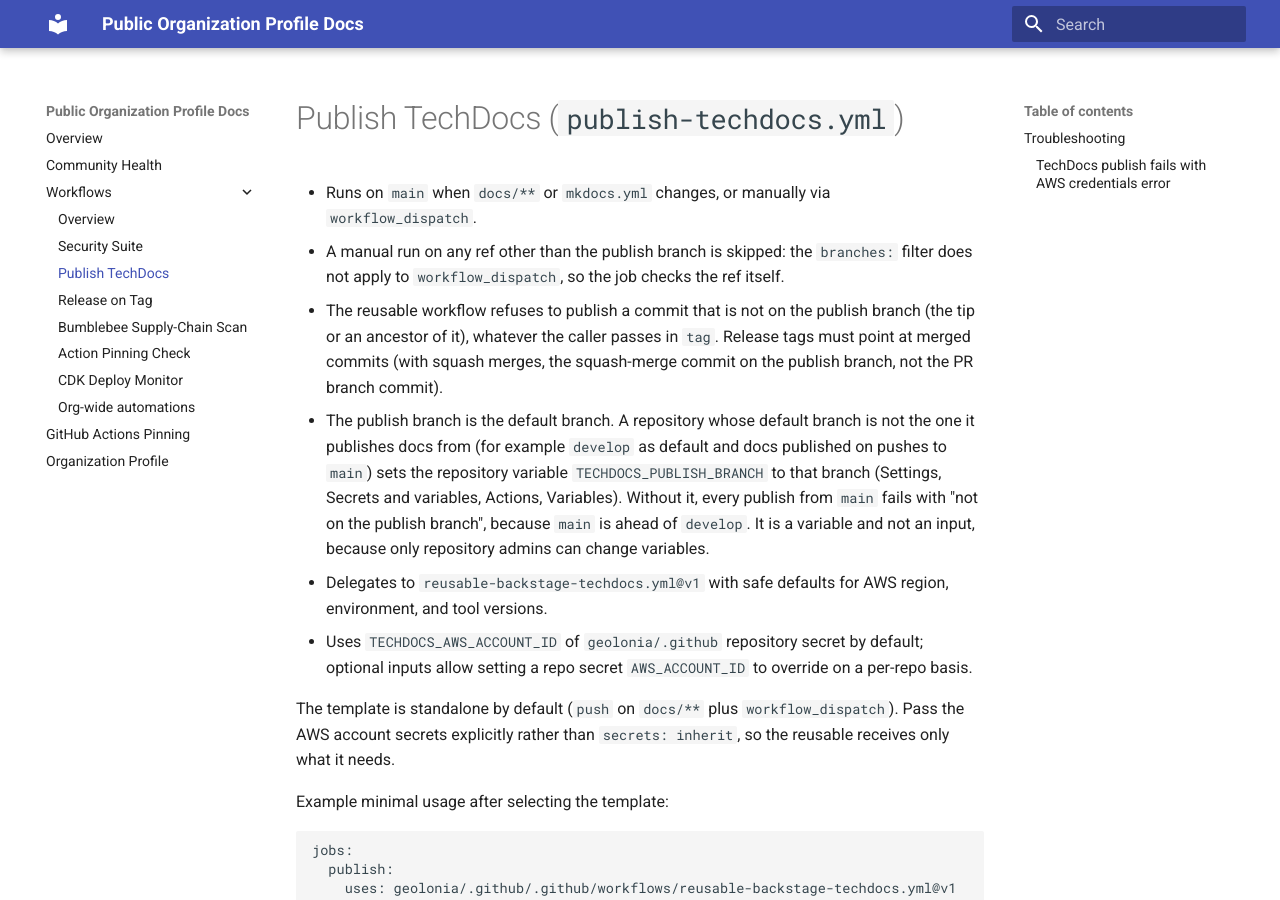
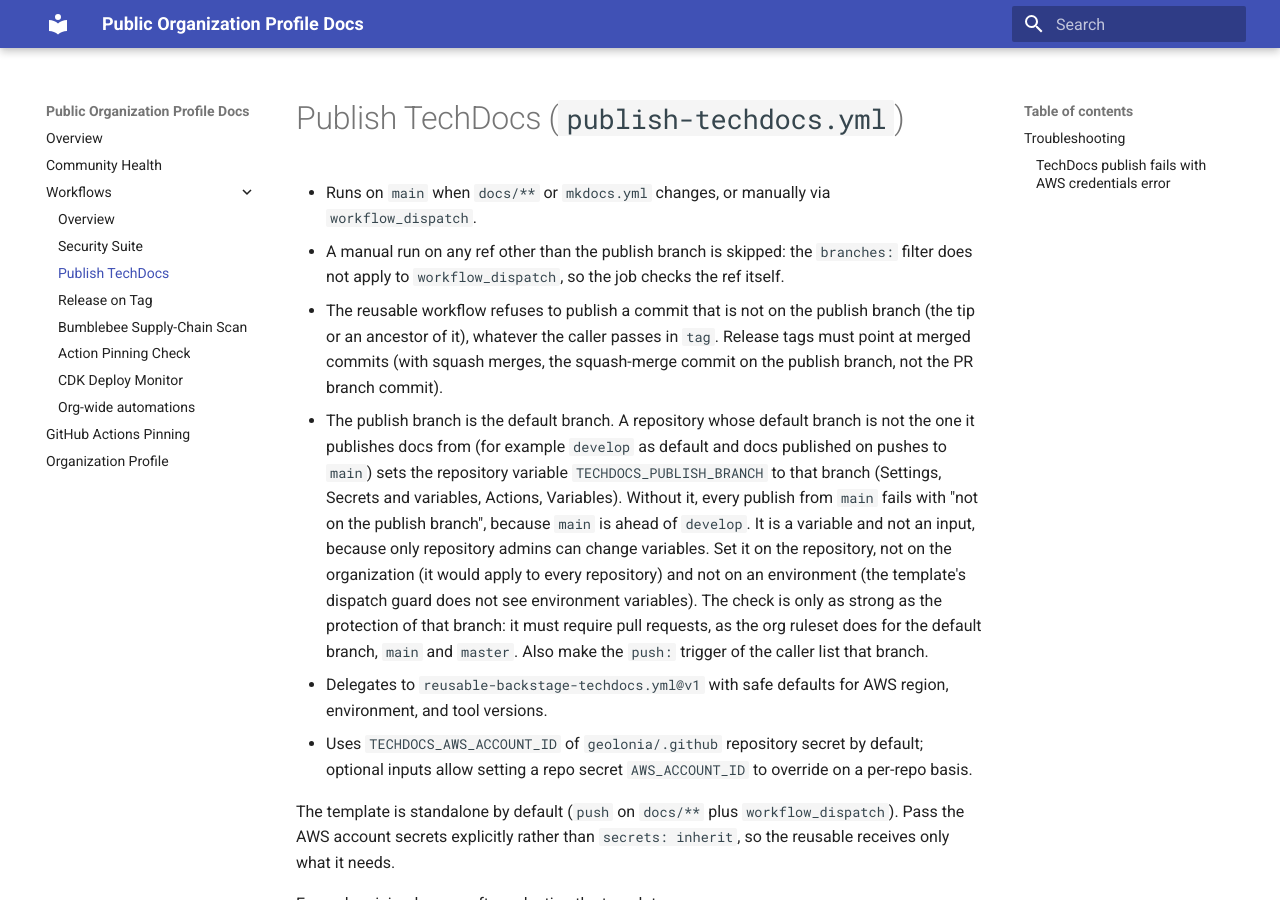
Before and after one commit to geolonia/.github, an MkDocs documentation site: the page built from docs/workflows/publish-techdocs.md, in a window 1280 px wide and 900 px high. Built offline with MkDocs 1.6.1 and Material for MkDocs 9.7.7, drawn with Linux system fonts in a browser that asks for light colours.

```diff
--- a/docs/workflows/publish-techdocs.md
+++ b/docs/workflows/publish-techdocs.md
@@ -15,7 +15,12 @@
   Actions, Variables). Without it, every publish from `main` fails with
   "not on the publish branch", because `main` is ahead of `develop`. It is a
   variable and not an input, because only repository admins can change
-  variables.
+  variables. Set it on the repository, not on the organization (it would apply
+  to every repository) and not on an environment (the template's dispatch
+  guard does not see environment variables). The check is only as strong as
+  the protection of that branch: it must require pull requests, as the org
+  ruleset does for the default branch, `main` and `master`. Also make the
+  `push:` trigger of the caller list that branch.
 - Delegates to `reusable-backstage-techdocs.yml@v1` with safe defaults for AWS
   region, environment, and tool versions.
 - Uses `TECHDOCS_AWS_ACCOUNT_ID` of `geolonia/.github` repository secret by default;
```
Also changed, not shown: 1 other file.
